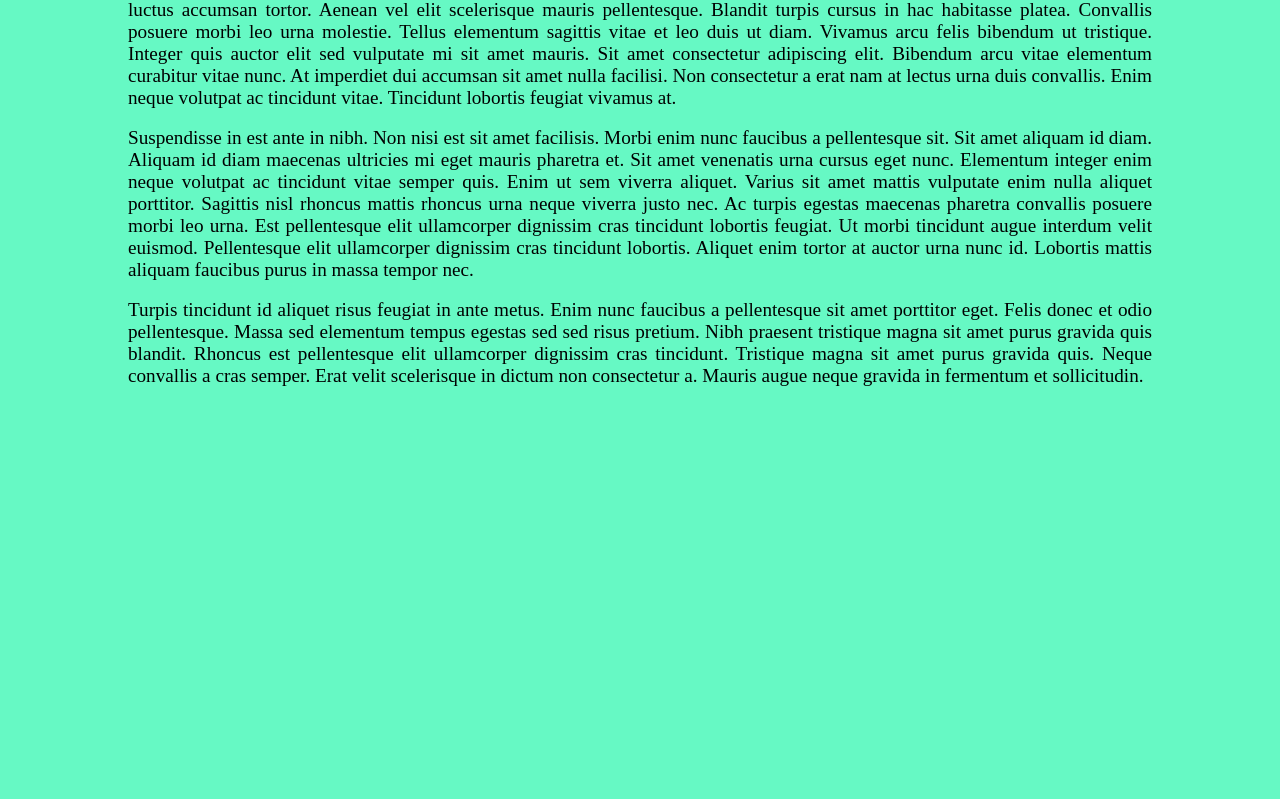
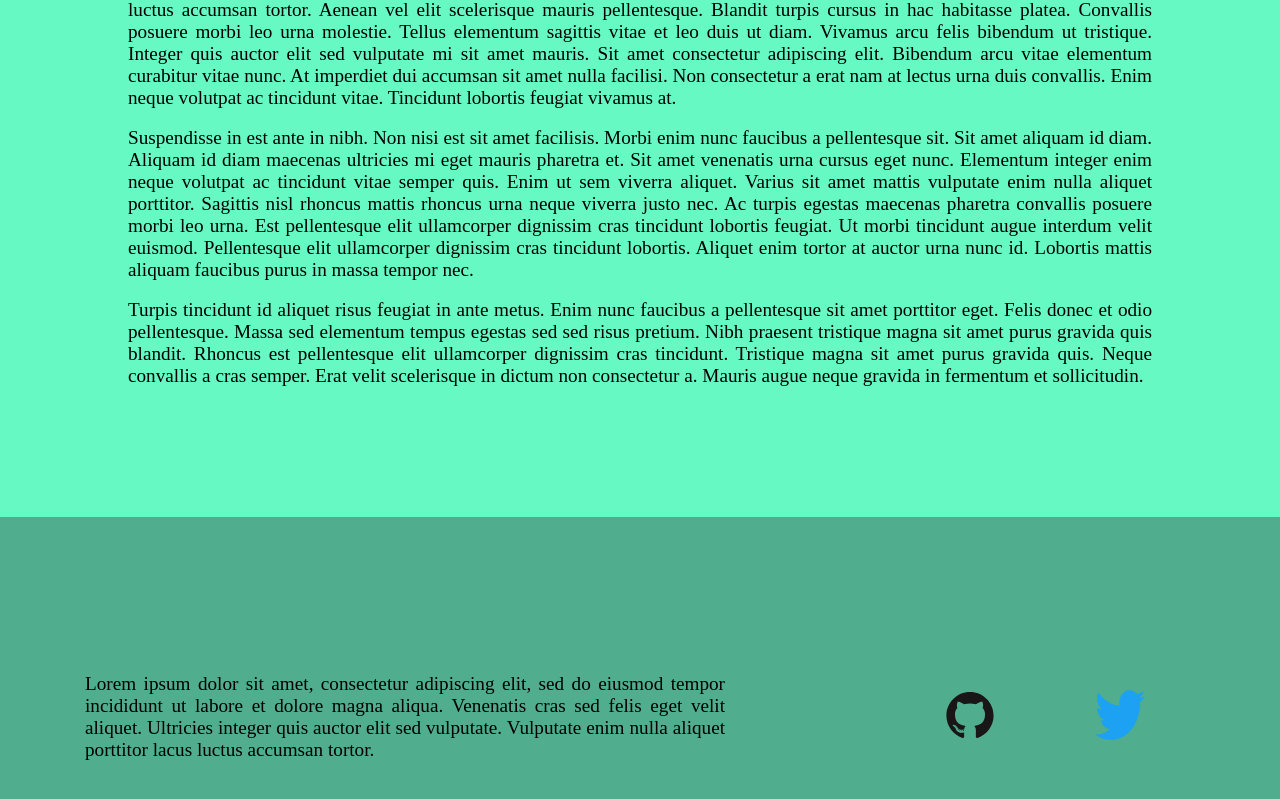
Before and after one commit to VTramon/Be-healthy, a Next.js app: page / in a window 1280 px wide. Shown: the part 2947-3746 px from the top of the page. Before the commit the page ends 3464 px from the top, so only its background shows below. Built offline with nearby package versions, Linux system fonts and the light colour scheme; a web font is replaced by a local one.

Commit message:
created the footer component

```diff
--- /dev/null
+++ b/src/Icons/index.tsx
@@ -0,0 +1,31 @@
+export const GitHubIcon = ({ width, height }) => {
+  return (
+    <svg
+      style={{ width: `${width}`, height: `${height}` }}
+      viewBox="0 0 128 128"
+    >
+      <g fill="#181616">
+        <path
+          fill-rule="evenodd"
+          clip-rule="evenodd"
+          d="M64 5.103c-33.347 0-60.388 27.035-60.388 60.388 0 26.682 17.303 49.317 41.297 57.303 3.017.56 4.125-1.31 4.125-2.905 0-1.44-.056-6.197-.082-11.243-16.8 3.653-20.345-7.125-20.345-7.125-2.747-6.98-6.705-8.836-6.705-8.836-5.48-3.748.413-3.67.413-3.67 6.063.425 9.257 6.223 9.257 6.223 5.386 9.23 14.127 6.562 17.573 5.02.542-3.903 2.107-6.568 3.834-8.076-13.413-1.525-27.514-6.704-27.514-29.843 0-6.593 2.36-11.98 6.223-16.21-.628-1.52-2.695-7.662.584-15.98 0 0 5.07-1.623 16.61 6.19C53.7 35 58.867 34.327 64 34.304c5.13.023 10.3.694 15.127 2.033 11.526-7.813 16.59-6.19 16.59-6.19 3.287 8.317 1.22 14.46.593 15.98 3.872 4.23 6.215 9.617 6.215 16.21 0 23.194-14.127 28.3-27.574 29.796 2.167 1.874 4.097 5.55 4.097 11.183 0 8.08-.07 14.583-.07 16.572 0 1.607 1.088 3.49 4.148 2.897 23.98-7.994 41.263-30.622 41.263-57.294C124.388 32.14 97.35 5.104 64 5.104z"
+        ></path>
+        <path d="M26.484 91.806c-.133.3-.605.39-1.035.185-.44-.196-.685-.605-.543-.906.13-.31.603-.395 1.04-.188.44.197.69.61.537.91zm2.446 2.729c-.287.267-.85.143-1.232-.28-.396-.42-.47-.983-.177-1.254.298-.266.844-.14 1.24.28.394.426.472.984.17 1.255zM31.312 98.012c-.37.258-.976.017-1.35-.52-.37-.538-.37-1.183.01-1.44.373-.258.97-.025 1.35.507.368.545.368 1.19-.01 1.452zm3.261 3.361c-.33.365-1.036.267-1.552-.23-.527-.487-.674-1.18-.343-1.544.336-.366 1.045-.264 1.564.23.527.486.686 1.18.333 1.543zm4.5 1.951c-.147.473-.825.688-1.51.486-.683-.207-1.13-.76-.99-1.238.14-.477.823-.7 1.512-.485.683.206 1.13.756.988 1.237zm4.943.361c.017.498-.563.91-1.28.92-.723.017-1.308-.387-1.315-.877 0-.503.568-.91 1.29-.924.717-.013 1.306.387 1.306.88zm4.598-.782c.086.485-.413.984-1.126 1.117-.7.13-1.35-.172-1.44-.653-.086-.498.422-.997 1.122-1.126.714-.123 1.354.17 1.444.663zm0 0"></path>
+      </g>
+    </svg>
+  )
+}
+
+export const TwitterIcon = ({ width, height }) => {
+  return (
+    <svg
+      style={{ width: `${width}`, height: `${height}` }}
+      viewBox="0 0 128 128"
+    >
+      <path
+        d="M40.254 127.637c48.305 0 74.719-48.957 74.719-91.403 0-1.39 0-2.777-.075-4.156 5.141-4.547 9.579-10.18 13.102-16.633-4.79 2.602-9.871 4.305-15.078 5.063 5.48-4.02 9.582-10.336 11.539-17.774-5.156 3.743-10.797 6.38-16.68 7.801-8.136-10.586-21.07-13.18-31.547-6.32-10.472 6.86-15.882 21.46-13.199 35.617C41.922 38.539 22.246 26.336 8.915 6.27 1.933 20.94 5.487 39.723 17.022 49.16c-4.148-.172-8.207-1.555-11.832-4.031v.41c0 15.273 8.786 28.438 21.02 31.492a21.596 21.596 0 01-11.863.543c3.437 13.094 13.297 22.07 24.535 22.328-9.305 8.918-20.793 13.75-32.617 13.72-2.094 0-4.188-.15-6.266-.446 12.008 9.433 25.98 14.441 40.254 14.422"
+        fill="#1da1f2"
+      ></path>
+    </svg>
+  )
+}
--- a/src/Styles/_variables.scss
+++ b/src/Styles/_variables.scss
@@ -3,6 +3,7 @@ $common: 'Yrsa', serif;
 
 $colors: (
   background: #66f9c4,
+  footerBackground: #50ad8d,
   font: #000000,
   box: #9c8135,
 );
--- /dev/null
+++ b/src/components/Footer/index.module.scss
@@ -0,0 +1,30 @@
+@import '../../Styles/variables';
+
+.footer {
+  display: flex;
+  justify-content: space-around;
+  align-items: center;
+  width: 100vw;
+  min-height: 400px;
+  background-color: map-get($colors, 'footerBackground');
+}
+
+.footerContent {
+  width: 50%;
+}
+
+.footerIcons {
+  svg {
+    margin: 50px;
+  }
+}
+
+@include breakpoint(Stablet) {
+  .footer {
+    flex-direction: column;
+  }
+
+  .footerContent {
+    width: 90%;
+  }
+}
--- /dev/null
+++ b/src/components/Footer/index.tsx
@@ -0,0 +1,27 @@
+import { GitHubIcon, TwitterIcon } from '../../Icons'
+import styles from './index.module.scss'
+
+const Footer = () => {
+  return (
+    <footer className={styles.footer}>
+      <div className={styles.footerContent}>
+        <p>
+          Lorem ipsum dolor sit amet, consectetur adipiscing elit, sed do
+          eiusmod tempor incididunt ut labore et dolore magna aliqua. Venenatis
+          cras sed felis eget velit aliquet. Ultricies integer quis auctor elit
+          sed vulputate. Vulputate enim nulla aliquet porttitor lacus luctus
+          accumsan tortor.
+        </p>
+      </div>
+      <div className={styles.footerIcons}>
+        <a target="_blank" href="https://github.com/VTramon">
+          <GitHubIcon height={50} width={50} />
+        </a>
+        <a target="_blank" href="https://twitter.com/vitorr29">
+          <TwitterIcon height={50} width={50} />
+        </a>
+      </div>
+    </footer>
+  )
+}
+export { Footer }
--- a/src/components/Layout/index.tsx
+++ b/src/components/Layout/index.tsx
@@ -1,3 +1,4 @@
+import { Footer } from '../Footer'
 import { Header } from '../Header'
 import { LoseFat } from '../LoseFat'
 import { Tips } from '../Tips'
@@ -16,6 +17,8 @@ const Layout: React.FC<LayoutProps> = (props) => {
         <Welcome />
         <Tips />
         <LoseFat />
+
+        <Footer />
       </main>
     </>
   )
--- a/src/components/LoseFat/index.tsx
+++ b/src/components/LoseFat/index.tsx
@@ -16,7 +16,7 @@ const LoseFat = () => {
         vitae elementum curabitur vitae nunc. At imperdiet dui accumsan sit amet
         nulla facilisi. Non consectetur a erat nam at lectus urna duis
         convallis. Enim neque volutpat ac tincidunt vitae. Tincidunt lobortis
-        feugiat vivamus at.{' '}
+        feugiat vivamus at.
       </p>
 
       <br />
```
